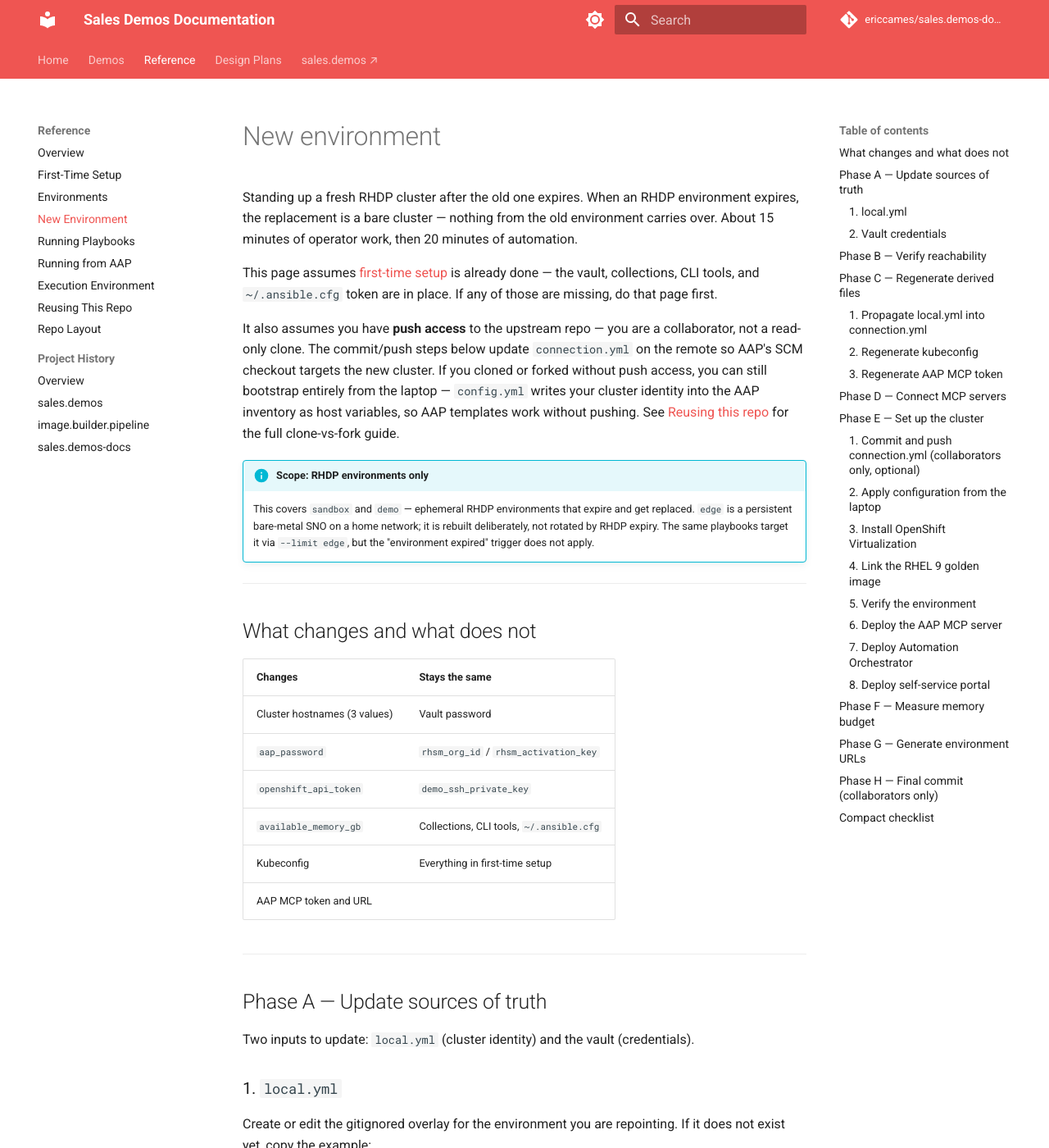
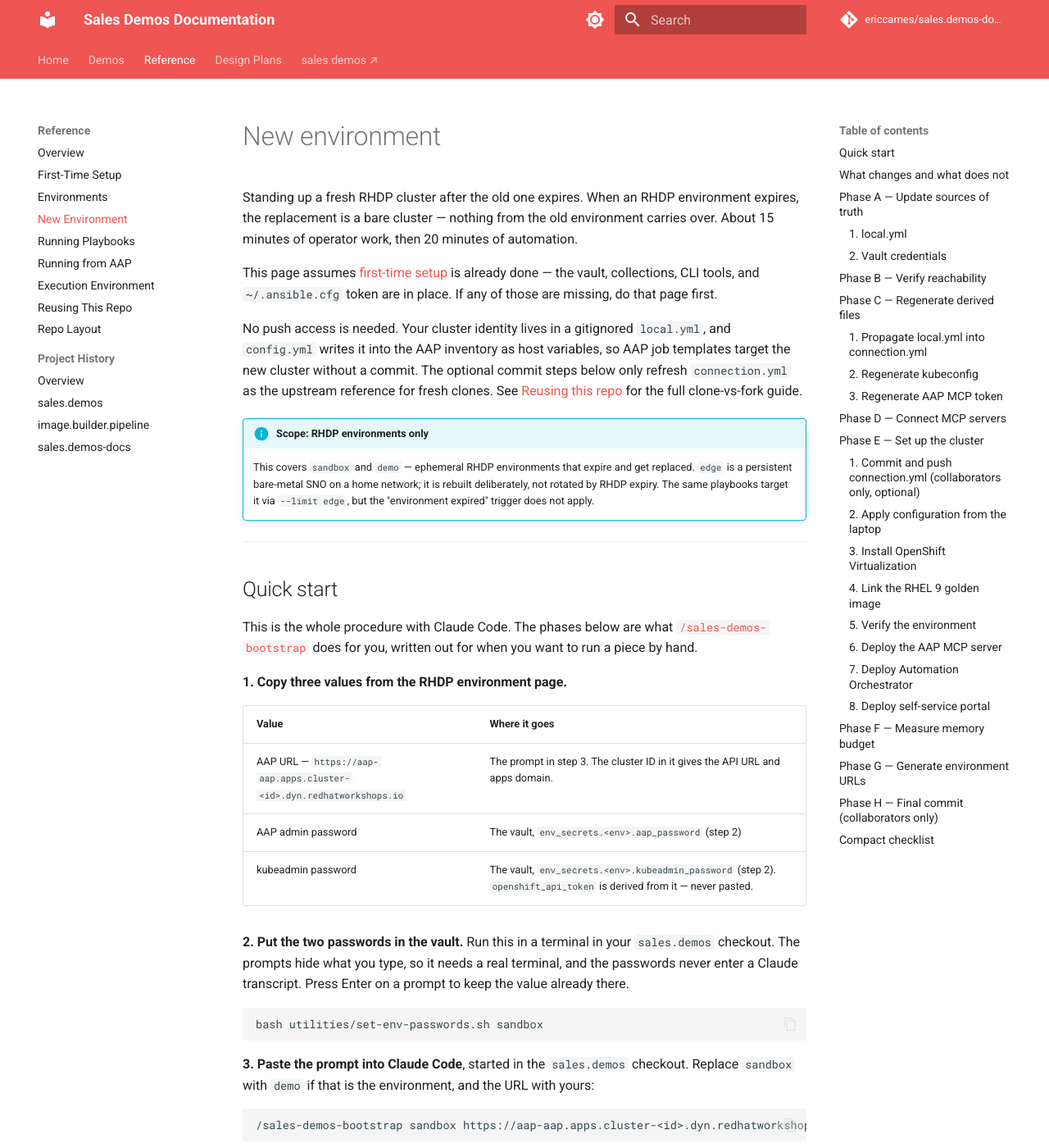
Before and after one commit to ericcames/sales.demos-docs, an MkDocs documentation site: the page built from docs/reference/new-environment.md, in a window 1280 px wide and 1400 px high. Shown: the whole window at 82% size. Built offline with MkDocs 1.6.1 and Material for MkDocs 9.7.7, drawn with Linux system fonts in a browser that asks for light colours; comment, search, counter and statistics services are not loaded; some of the changed text lies outside the part shown.

Commit message:
docs: new-environment quick start, derived token, kubeadmin_password (#61) (#62)
The page is now the system of record for repointing to a new RHDP
environment: three values from the RHDP page, the hidden-prompt
set-env-passwords.sh helper, and a copy-paste /sales-demos-bootstrap
prompt.

Also fixes stale guidance: openshift_api_token is derived from
kubeadmin_password (sales.demos#559), not copied from the console, and
AAP learns the cluster through config.yml host vars, not a pushed
connection.yml.


Claude-Session: https://claude.ai/code/session_01CeG4g8VT1xQ91Ps4n3FCuD

Co-authored-by: Claude Opus 5 <noreply@anthropic.com>

````diff
--- a/docs/reference/new-environment.md
+++ b/docs/reference/new-environment.md
@@ -9,13 +9,12 @@ This page assumes [first-time setup](first-time-setup.md) is already done — th
 vault, collections, CLI tools, and `~/.ansible.cfg` token are in place. If any
 of those are missing, do that page first.
 
-It also assumes you have **push access** to the upstream repo — you are a
-collaborator, not a read-only clone. The commit/push steps below update
-`connection.yml` on the remote so AAP's SCM checkout targets the new cluster.
-If you cloned or forked without push access, you can still bootstrap entirely
-from the laptop — `config.yml` writes your cluster identity into the AAP
-inventory as host variables, so AAP templates work without pushing. See
-[Reusing this repo](reusing-this-repo.md) for the full clone-vs-fork guide.
+No push access is needed. Your cluster identity lives in a gitignored
+`local.yml`, and `config.yml` writes it into the AAP inventory as host
+variables, so AAP job templates target the new cluster without a commit. The
+optional commit steps below only refresh `connection.yml` as the upstream
+reference for fresh clones. See [Reusing this repo](reusing-this-repo.md) for
+the full clone-vs-fork guide.
 
 !!! info "Scope: RHDP environments only"
     This covers `sandbox` and `demo` — ephemeral RHDP environments that expire
@@ -26,13 +25,52 @@ inventory as host variables, so AAP templates work without pushing. See
 
 ---
 
+## Quick start
+
+This is the whole procedure with Claude Code. The phases below are what
+[`/sales-demos-bootstrap`](https://github.com/ericcames/sales.demos/blob/main/.claude/skills/sales-demos-bootstrap/SKILL.md) does for you, written out for when you want to run a piece by hand.
+
+**1. Copy three values from the RHDP environment page.**
+
+| Value | Where it goes |
+|---|---|
+| AAP URL — `https://aap-aap.apps.cluster-<id>.dyn.redhatworkshops.io` | The prompt in step 3. The cluster ID in it gives the API URL and apps domain. |
+| AAP admin password | The vault, `env_secrets.<env>.aap_password` (step 2) |
+| kubeadmin password | The vault, `env_secrets.<env>.kubeadmin_password` (step 2). `openshift_api_token` is derived from it — never pasted. |
+
+**2. Put the two passwords in the vault.** Run this in a terminal in your
+`sales.demos` checkout. The prompts hide what you type, so it needs a real
+terminal, and the passwords never enter a Claude transcript. Press Enter on a
+prompt to keep the value already there.
+
+```bash
+bash utilities/set-env-passwords.sh sandbox
+```
+
+**3. Paste the prompt into Claude Code**, started in the `sales.demos`
+checkout. Replace `sandbox` with `demo` if that is the environment, and the URL
+with yours:
+
+```text
+/sales-demos-bootstrap sandbox https://aap-aap.apps.cluster-<id>.dyn.redhatworkshops.io
+```
+
+It writes `local.yml`, derives the API token, runs `setup.yml` (~25–30
+minutes), connects the MCP servers, and tells you when to restart Claude Code.
+
+!!! warning "Never paste a password into the prompt"
+    Anything in the prompt is kept in the session transcript. The passwords
+    belong in step 2; the URL is the only value the prompt needs.
+
+---
+
 ## What changes and what does not
 
 | Changes | Stays the same |
 |---|---|
 | Cluster hostnames (3 values) | Vault password |
-| `aap_password` | `rhsm_org_id` / `rhsm_activation_key` |
-| `openshift_api_token` | `demo_ssh_private_key` |
+| `aap_password`, `kubeadmin_password` | `rhsm_org_id` / `rhsm_activation_key` |
+| `openshift_api_token` (derived) | `demo_ssh_private_key` |
 | `available_memory_gb` | Collections, CLI tools, `~/.ansible.cfg` |
 | Kubeconfig | Everything in first-time setup |
 | AAP MCP token and URL | |
@@ -74,20 +112,29 @@ private key is in the vault.
 
 ### 2. Vault credentials
 
-Two keys under `env_secrets.<env>`:
+Two keys under `env_secrets.<env>`, both from the RHDP environment page:
 
 | Key | Where to get it |
 |---|---|
-| `aap_password` | RHDP provisioning email |
-| `openshift_api_token` | OpenShift console → *Copy login command* → the `sha256~` or `eyJ` value |
+| `aap_password` | AAP admin password |
+| `kubeadmin_password` | OpenShift kubeadmin password |
 
 ```bash
-ansible-vault edit playbooks/group_vars/all/secrets.yml \
-  --vault-id sales.demos@~/secrets/.vault_pass_sales_demos
+bash utilities/set-env-passwords.sh $ENV
 ```
 
-**RHDP tokens are short-lived.** Expect to refresh `openshift_api_token` far
-more often than anything else on this page.
+Then derive `openshift_api_token` from `kubeadmin_password` — it needs the
+`local.yml` from step 1, because it logs in to that cluster:
+
+```bash
+bash utilities/derive-ocp-token.sh $ENV --update-vault
+```
+
+Do not copy the token from the OpenShift console. The RHDP portal renders it
+with em dashes in place of hyphens, which corrupts the JWT
+([#559](https://github.com/ericcames/sales.demos/issues/559)). If derivation
+fails with a 401, `kubeadmin_password` is still the old environment's — re-run
+`set-env-passwords.sh`.
 
 ---
 
@@ -414,8 +461,8 @@ mkdir -p ~/ansible-logs
 
 # A — sources of truth
 vi inventory/group_vars/$ENV/local.yml          # 3 URLs + SSH key
-ansible-vault edit playbooks/group_vars/all/secrets.yml $VAULT
-                                                # aap_password + openshift_api_token
+bash utilities/set-env-passwords.sh $ENV         # aap_password + kubeadmin_password
+bash utilities/derive-ocp-token.sh $ENV --update-vault   # openshift_api_token
 
 # B — reachability
 curl -sk "https://<aap_hostname>/api/gateway/v1/ping/"
````
